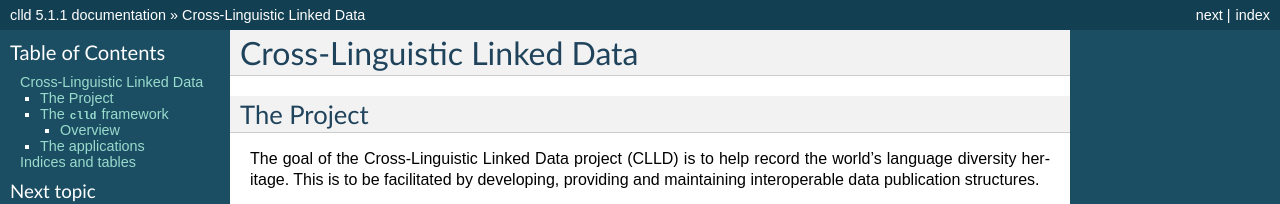
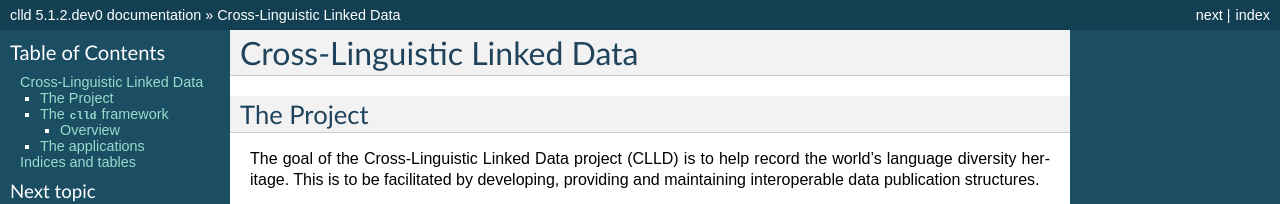
Before and after one commit to clld/clld, a Sphinx documentation site: the page built from docs/index.rst, in a window 1280 px wide and 900 px high. Shown: the top 204 px of the window. Built offline with Sphinx 7.4.7, drawn with Linux system fonts in a browser that asks for light colours; some of the changed text lies outside the part shown.

Commit message:
bump version for development

```diff
--- a/docs/conf.py
+++ b/docs/conf.py
@@ -51,10 +51,10 @@ copyright = u'Max Planck Society'
 # built documents.
 #
 # The full version, including alpha/beta/rc tags.
-release = '5.1.1'
+release = '5.1.2.dev0'
 
 # The short X.Y version.
-version = '5.1.1'
+version = '5.1.2.dev0'
 
 # The language for content autogenerated by Sphinx. Refer to documentation
 # for a list of supported languages.
--- a/setup.py
+++ b/setup.py
@@ -31,7 +31,7 @@ install_requires = [
 
 setup(
     name='clld',
-    version='5.1.1',
+    version='5.1.2.dev0',
     description=(
         'Python library supporting the development of cross-linguistic databases'),
     long_description=open('README.md').read(),
--- a/src/clld/__init__.py
+++ b/src/clld/__init__.py
@@ -3,7 +3,7 @@ from collections import namedtuple
 from clld.db.models import common
 from clld import interfaces
 
-__version__ = "5.1.1"
+__version__ = "5.1.2.dev0"
 
 
 class Resource(namedtuple('Resource', 'name model interface with_index with_rdfdump')):
```
